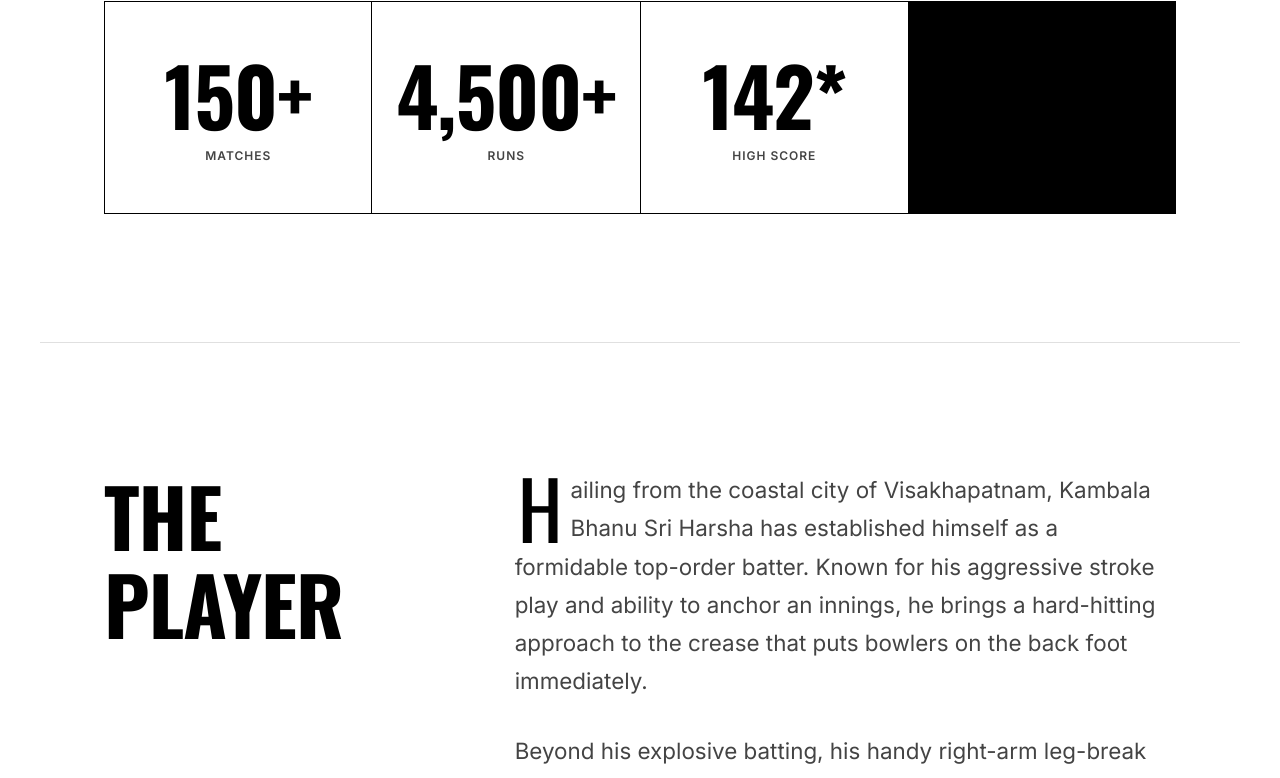
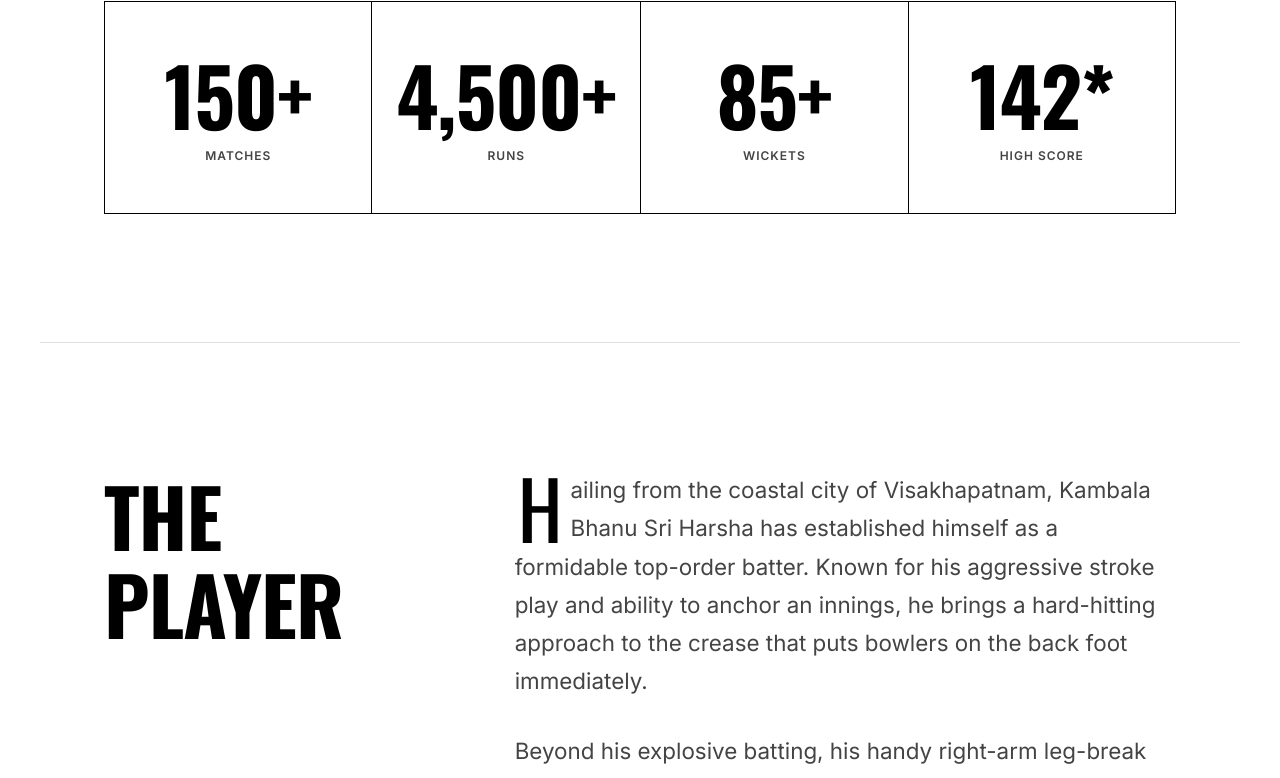
Before and after one commit to Shanmukha-Vardhan/Bhanu-sri-harsha, a React (Vite) app: page / in a window 1280 px wide. Shown: the part 1098-1876 px from the top of the page. Built offline with nearby package versions, Linux system fonts and the light colour scheme.

Commit message:
Auto-commit: 5/2/2026, 10:28:40 AM

```diff
--- a/src/components/AtAGlance.jsx
+++ b/src/components/AtAGlance.jsx
@@ -6,7 +6,7 @@ const AtAGlance = () => {
   const stats = [
     { label: 'Matches', value: '150+' },
     { label: 'Runs', value: '4,500+' },
-
+    { label: 'Wickets', value: '85+' },
     { label: 'High Score', value: '142*' },
   ];
 
```
